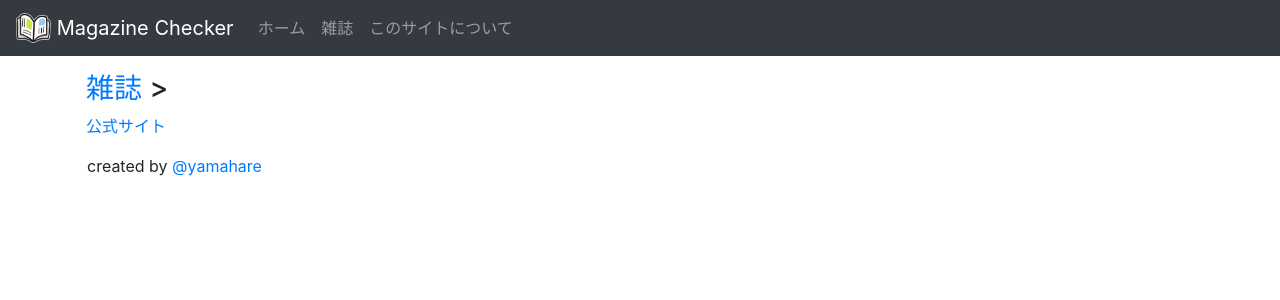
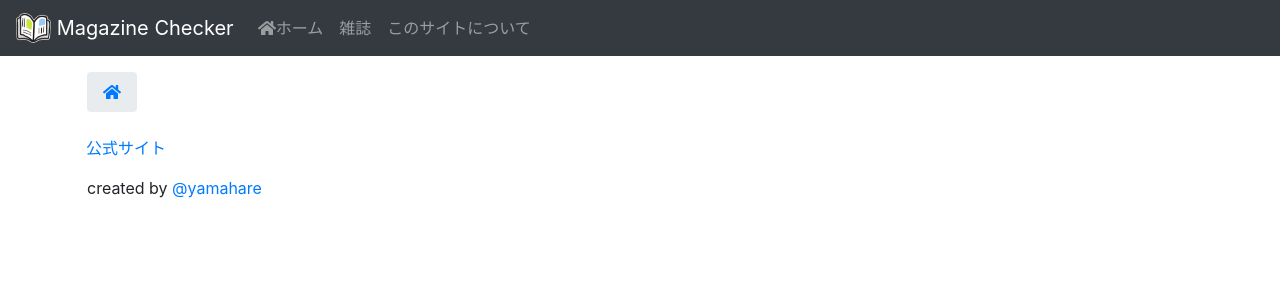
Before and after one commit to pogin503/Magazine-Checker, a PHP site: template app/views/magazines/show.twig in a window 1280 px wide. Shown: the top 300 px of the page. Run offline with PHP 8.4, Linux system fonts and the light colour scheme; the template is opened without the code that fills it, so the values that code supplies are empty; some libraries are stand-ins or nearby versions.

Commit message:
パンくずリスト追加

```diff
--- a/app/views/index/about.twig
+++ b/app/views/index/about.twig
@@ -5,6 +5,8 @@
 {% include 'layouts/navbar.twig' %}
 
 <div class="container p-3">
+
+    {% include 'layouts/breadcrumb.twig' %}
 
     <div class="row px-3">
         <div class="mx-auto" style="width: 400px;">
--- /dev/null
+++ b/app/views/layouts/breadcrumb.twig
@@ -0,0 +1,28 @@
+<div class="row px-3">
+    <nav aria-label="breadcrumb">
+        <ol class="breadcrumb">
+            <li class="breadcrumb-item">
+                <a href="/"><i class="fas fa-home"></i></a>
+            </li>
+
+            {% if page matches '#^/magazines/.*$#' %}
+                <li class="breadcrumb-item">
+                    {% if not (page == '/magazines/index') %}<a href="/magazines">{% endif %}
+                        雑誌
+                    {% if not (page == '/magazines/index') %}</a>{% endif %}
+                </li>
+            {% endif %}
+
+            {% if page == '/index/about' %}
+                <li class="breadcrumb-item">このサイトについて</li>
+            {% endif %}
+
+            {% if magazine_info.name %}
+                <li class="breadcrumb-item">
+                    {{ magazine_info.name }}
+                </li>
+            {% endif %}
+
+        </ol>
+    </nav>
+</div>
--- a/app/views/layouts/head.twig
+++ b/app/views/layouts/head.twig
@@ -7,13 +7,15 @@
     <meta name="author" content="やまはれ">
     <meta name="keywords" content="雑誌,月刊誌,週刊誌,発売日,チェック">
     <meta name="description" content="Magazine Checkerは、雑誌の発売日をチェックするためのサイトです。">
-    <!-- bootstrap,googlefont -->
+    <!-- bootstrap -->
     <script src="https://code.jquery.com/jquery-3.2.1.slim.min.js" integrity="sha384-KJ3o2DKtIkvYIK3UENzmM7KCkRr/rE9/Qpg6aAZGJwFDMVNA/GpGFF93hXpG5KkN" crossorigin="anonymous"></script>
     <script src="https://cdnjs.cloudflare.com/ajax/libs/popper.js/1.12.9/umd/popper.min.js" integrity="sha384-ApNbgh9B+Y1QKtv3Rn7W3mgPxhU9K/ScQsAP7hUibX39j7fakFPskvXusvfa0b4Q" crossorigin="anonymous"></script>
     <script src="https://maxcdn.bootstrapcdn.com/bootstrap/4.0.0/js/bootstrap.min.js" integrity="sha384-JZR6Spejh4U02d8jOt6vLEHfe/JQGiRRSQQxSfFWpi1MquVdAyjUar5+76PVCmYl" crossorigin="anonymous"></script>
-    <link href="https://maxcdn.bootstrapcdn.com/font-awesome/4.7.0/css/font-awesome.min.css" rel="stylesheet" integrity="sha384-wvfXpqpZZVQGK6TAh5PVlGOfQNHSoD2xbE+QkPxCAFlNEevoEH3Sl0sibVcOQVnN" crossorigin="anonymous">
     <link rel="stylesheet" href="https://maxcdn.bootstrapcdn.com/bootstrap/4.0.0/css/bootstrap.min.css" integrity="sha384-Gn5384xqQ1aoWXA+058RXPxPg6fy4IWvTNh0E263XmFcJlSAwiGgFAW/dAiS6JXm" crossorigin="anonymous">
+    <!-- googlefont -->
     <link href="https://fonts.googleapis.com/css?family=Quicksand:700" rel="stylesheet">
+    <!-- fontawesome -->
+    <script defer src="https://use.fontawesome.com/releases/v5.0.6/js/all.js"></script>
     <!-- original -->
     <link rel="stylesheet" href="{{ host }}/css/magazine_table.css">
     <!-- 以下icon -->
--- a/app/views/layouts/navbar.twig
+++ b/app/views/layouts/navbar.twig
@@ -10,7 +10,7 @@
     <div class="collapse navbar-collapse" id="navbarNav">
         <ul class="navbar-nav">
             <li class="nav-item {% if page == '/index/index' %}active{% endif %}">
-                <a class="nav-link" href="/index">ホーム
+                <a class="nav-link" href="/index"><i class="fas fa-home"></i>ホーム
                     {% if page == 'index' %}
                         <span class="sr-only">(current)</span>
                     {% endif %}
--- a/app/views/magazines/index.twig
+++ b/app/views/magazines/index.twig
@@ -6,12 +6,13 @@
 
 <div class="container p-3">
 
+    {% include 'layouts/breadcrumb.twig' %}
+
+    <h4>雑誌一覧</h4>
     <div class="row px-3">
-        <h3>雑誌</h3>
         <table class="table">
             {% for magazine in magazine_list %}
             <tr>
-                {# タイトル #}
                 <td class='magazine-title'>
                     <a href="magazines/{{ magazine }}">{{ magazine }}</a>
                 </td>
--- a/app/views/magazines/show.twig
+++ b/app/views/magazines/show.twig
@@ -6,7 +6,9 @@
 
 <div class="container p-3">
 
-    <h3><a href="/magazines">雑誌</a> > {{ magazine_info.name }}</h3>
+    {% include 'layouts/breadcrumb.twig' %}
+
+    <h4>{{ magazine_info.name }}</h4>
     <p><a href="{{ magazine_info.url }}" target="_blank">公式サイト</a></p>
 
     <div class="row px-3">
--- a/public/css/magazine_table.css
+++ b/public/css/magazine_table.css
@@ -15,3 +15,11 @@ td.gou{
 span.release_date {
     color: #7d7d7d;
 }
+
+.breadcrumb{
+    padding: .5rem 1rem;
+}
+
+.breadcrumb-item+.breadcrumb-item::before{
+    content: ">";
+}
```
